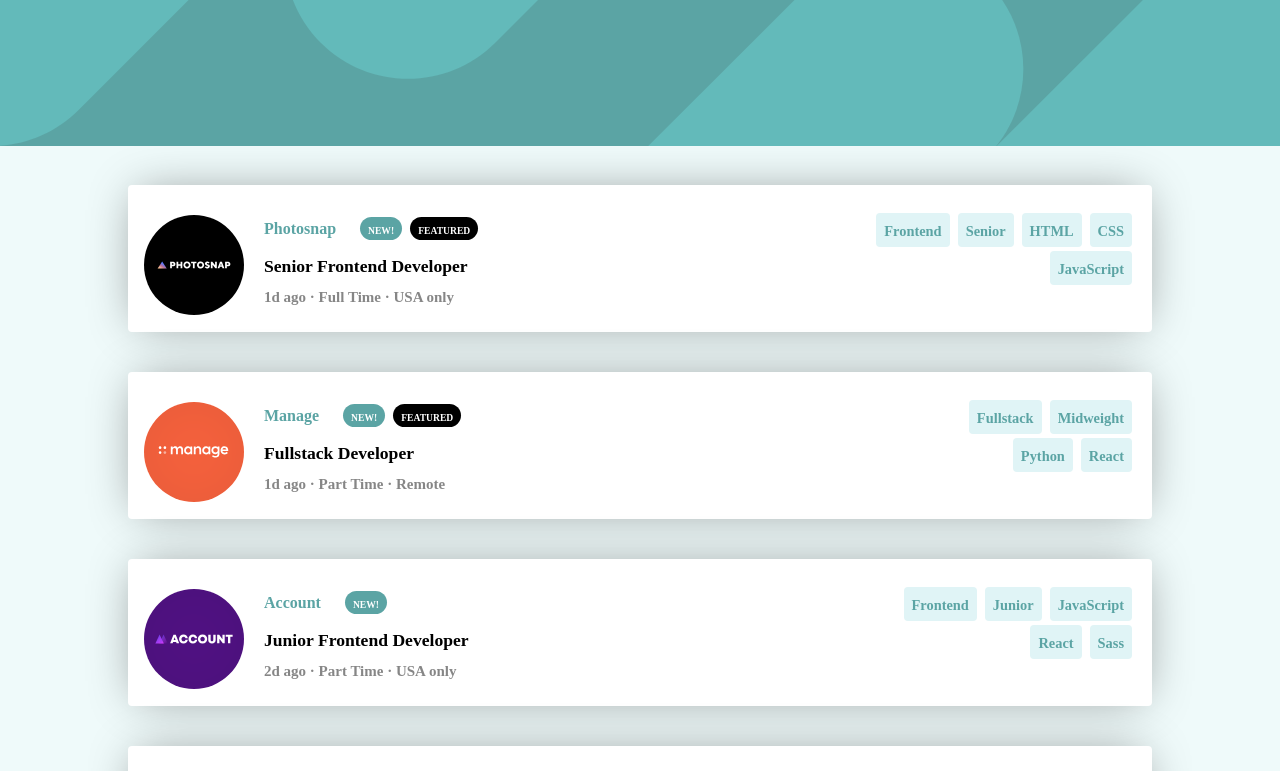
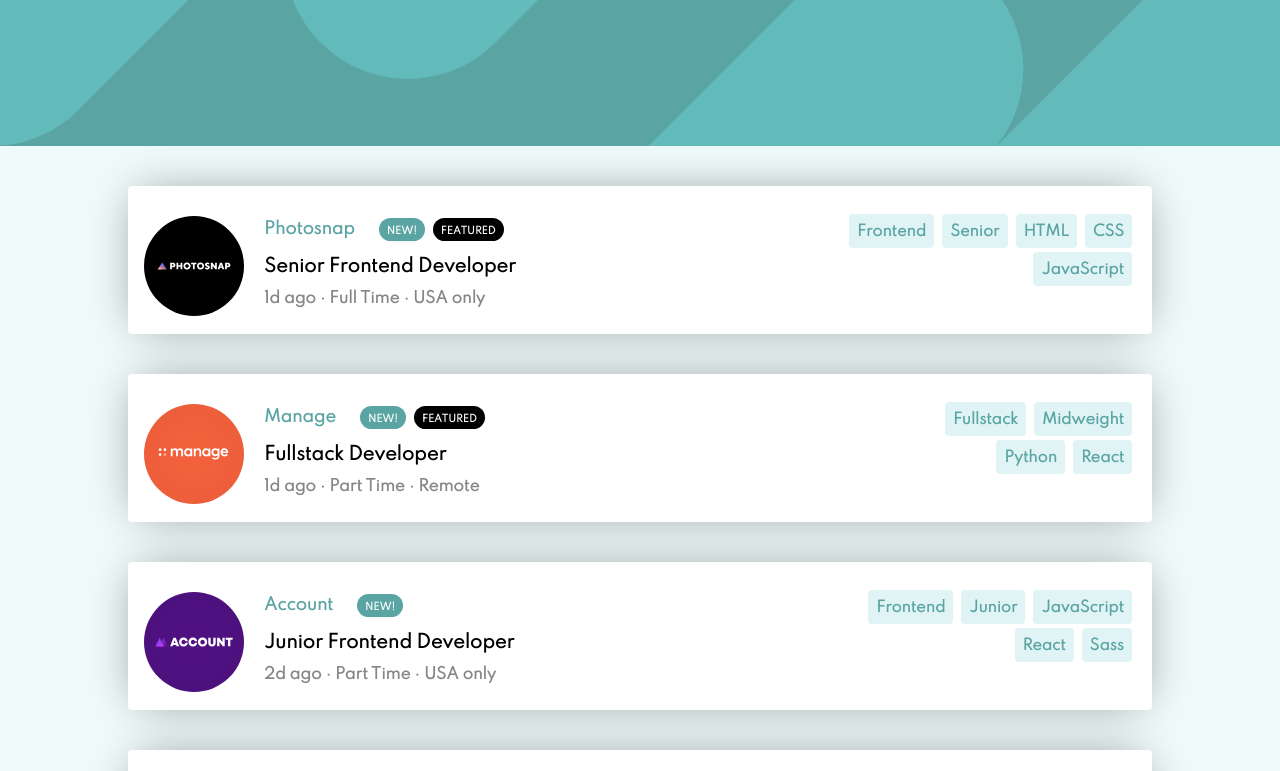
Before and after one commit to KSahithyan/Job-Listings-Challenge, a plain HTML site: page index.html in a window 1280 px wide. Shown: the top 771 px of the page. Drawn offline with Linux system fonts and the light colour scheme.

Commit message:
Spartan font added

```diff
--- a/index.html
+++ b/index.html
@@ -6,6 +6,7 @@
   <meta name="viewport" content="width=device-width, initial-scale=1.0">
   <link rel="icon" type="image/png" sizes="32x32" href="./images/favicon-32x32.png">
   <title>Frontend Mentor | Job Listings</title>
+  <link href="https://fonts.googleapis.com/css?family=Spartan&display=swap" rel="stylesheet">
   <link rel="stylesheet" href="./css/index.css">
   <style>
     .attribution {
```
